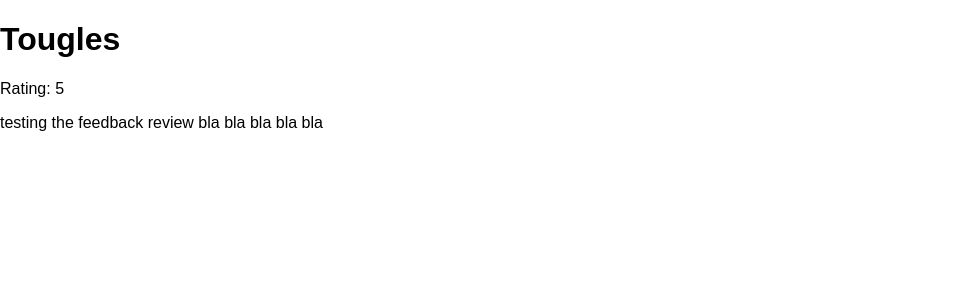
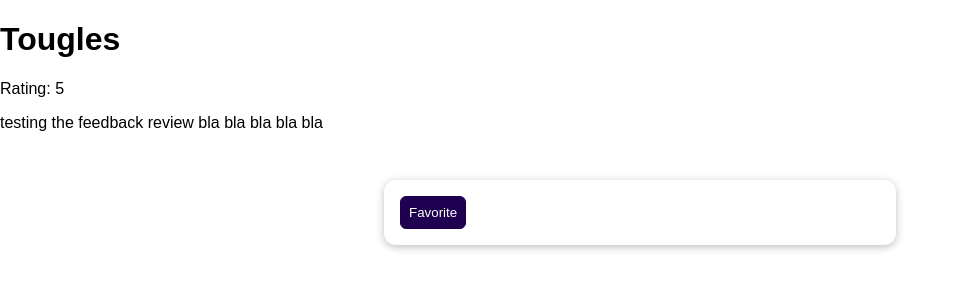
Before and after one commit to danieln0bre/djangofeedback, a Django app: page /reviews/1 in a window 1280 px wide. Shown: the top 300 px of the page, without its empty margins (0-963 px from the left). Run offline with Django 4.2, Linux system fonts and the light colour scheme; data comes from the database, SQL or seed files in the repository; both versions use the stored data as it was after the commit.

Commit message:
last commit

```diff
--- a/reviews/templates/reviews/single_review.html
+++ b/reviews/templates/reviews/single_review.html
@@ -4,4 +4,13 @@
     <h1>{{ review.user_name }}</h1>
     <p>Rating: {{ review.rating }}</p>
     <p>{{ review.review_text }}</p>
+    {% if is_favorite %}
+    <p>This is my favorite!</p>
+    {% else %}
+    <form action="/reviews/favorite" method="POST">
+        {% csrf_token %}
+        <input type="hidden" name="review_id" value="{{ review.id }}">
+        <button>Favorite</button>
+    </form>
+    {% endif %}
 {% endblock %}
--- a/reviews/urls.py
+++ b/reviews/urls.py
@@ -5,5 +5,6 @@ urlpatterns = [
     path('', views.ReviewView.as_view()),
     path('thank-you', views.ThankYouView.as_view()),
     path('reviews', views.ReviewsListView.as_view()),
+    path('reviews/favorite', views.AddFavoriteView.as_view()),
     path('reviews/<int:pk>', views.SingleReviewView.as_view()),
 ]
--- a/reviews/views.py
+++ b/reviews/views.py
@@ -77,3 +77,18 @@ class ReviewsListView(ListView):
 class SingleReviewView(DetailView):
     template_name = "reviews/single_review.html"
     model = Review
+
+    def get_context_data(self, **kwargs):
+        context = super().get_context_data(**kwargs)
+        loaded_review = self.object
+        request = self.request
+        favorite_id = request.session.get('favorite_review')
+        context['is_favorite'] = favorite_id == str(loaded_review.id)
+        return context
+
+
+class AddFavoriteView(View):
+    def post(self, request):
+        review_id = request.POST['review_id']
+        request.session['favorite_review'] = review_id
+        return HttpResponseRedirect('/reviews/' + review_id)
```
Also changed, not shown: db.sqlite3.
